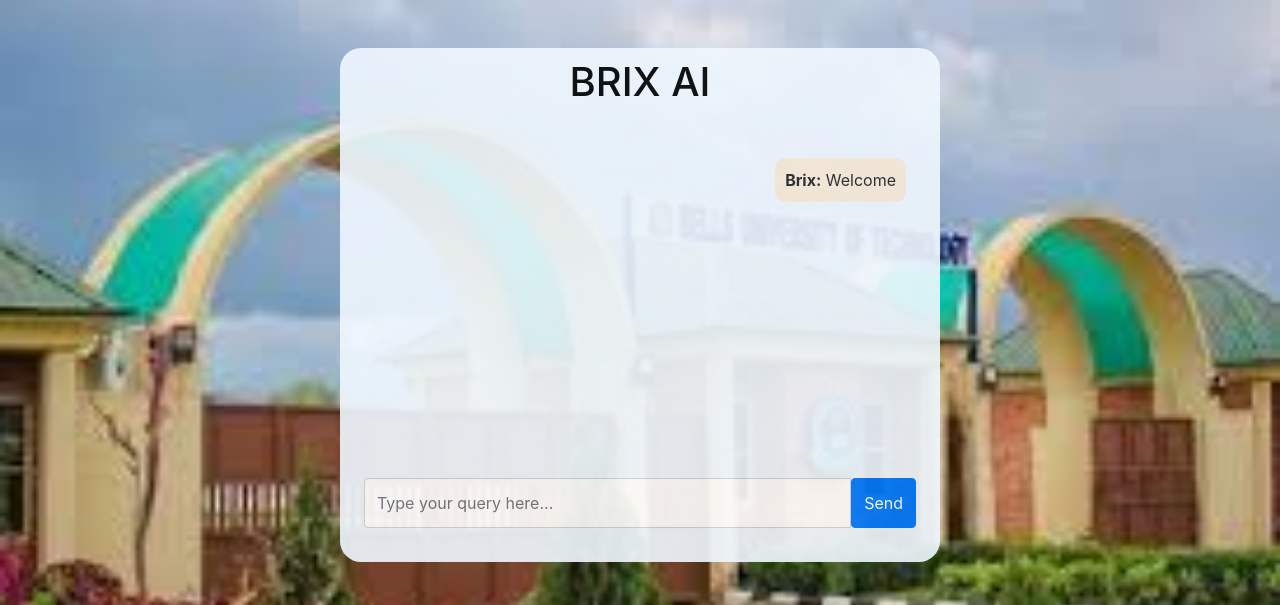
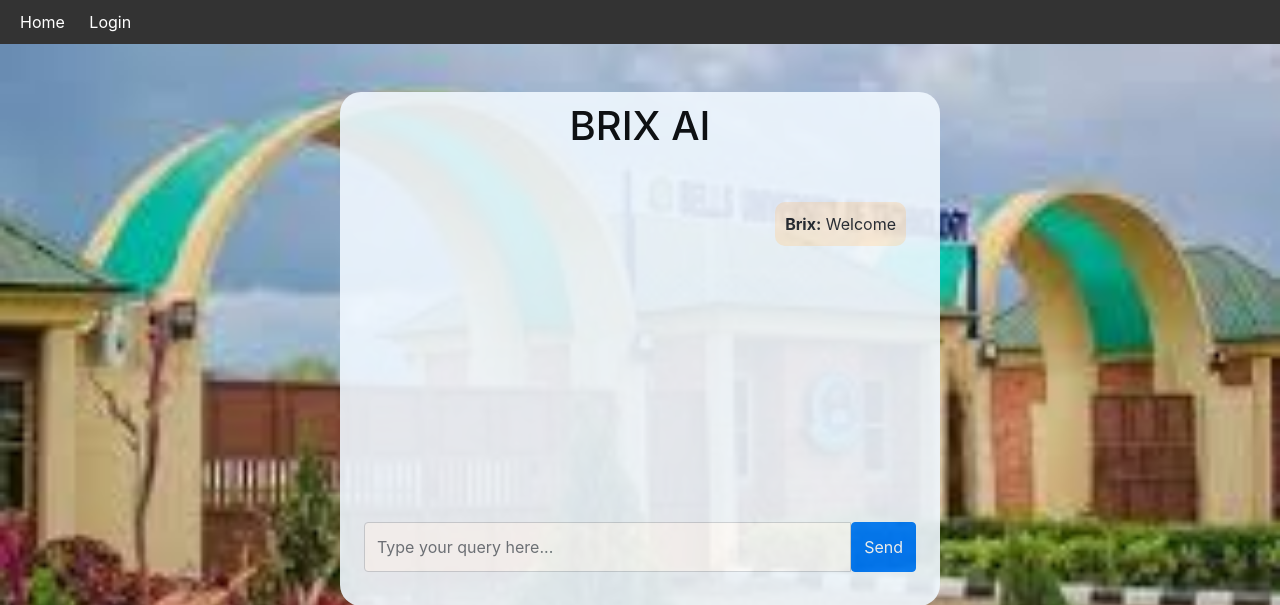
Before and after one commit to Winonymous/Brix-ai, a Flask app: page /guest in a window 1280 px wide. Shown: the top 605 px of the page. Run offline with Flask 3, Linux system fonts and the light colour scheme; parts of the project's set-up code (start-up, migrations or seed data) failed here and were passed over; some libraries are stand-ins or nearby versions.

Commit message:
Adding Navigation Bar

```diff
--- a/main.py
+++ b/main.py
@@ -35,7 +35,6 @@ app.secret_key = generate_secret_key()
 
 @app.route('/')
 def index():
-    print(session['username'])
     if 'username' in session:
         return redirect(url_for('user', username = session['username']))
     return redirect(url_for('login'))
--- a/static/chat_interface/style.css
+++ b/static/chat_interface/style.css
@@ -72,3 +72,49 @@ body
 .input-group{
     margin: 10px 0px;
 }
+
+/* styles.css */
+nav {
+    background-color: #333;
+    padding: 10px;
+}
+
+nav ul {
+    list-style-type: none;
+    margin: 0;
+    padding: 0;
+}
+
+nav ul li {
+    display: inline;
+}
+
+nav ul li a {
+    color: white;
+    text-decoration: none;
+    padding: 10px;
+}
+
+nav ul li a:hover {
+    background-color: #555;
+}
+
+/* form {
+    margin-top: 20px;
+}
+
+input[type="text"], input[type="submit"] {
+    padding: 5px;
+    margin: 5px;
+}
+
+input[type="submit"] {
+    background-color: #333;
+    color: white;
+    border: none;
+    cursor: pointer;
+}
+
+input[type="submit"]:hover {
+    background-color: #555;
+} */
--- a/templates/chat_interface.html
+++ b/templates/chat_interface.html
@@ -15,6 +15,16 @@
     <link rel="stylesheet" type="text/css" href="/static/chat_interface/style.css" />
 </head>
 <body>
+    <nav class="nav-bar">
+        <ul>
+            <li><a href="{{ url_for('index') }}">Home</a></li>
+            {% if name %}
+                <li><a href="{{ url_for('logout') }}">Logout</a></li>
+            {% else %}
+                <li><a href="{{ url_for('login') }}">Login</a></li>
+            {% endif %}
+        </ul>
+    </nav>
     <div class="container">
         <div>
             <h1 class="text-center mt-5 title">BRIX AI</h1>
```
Also changed, not shown: static/css/home.css (+46 -0 lines), templates/login.html (+10 -0 lines).
